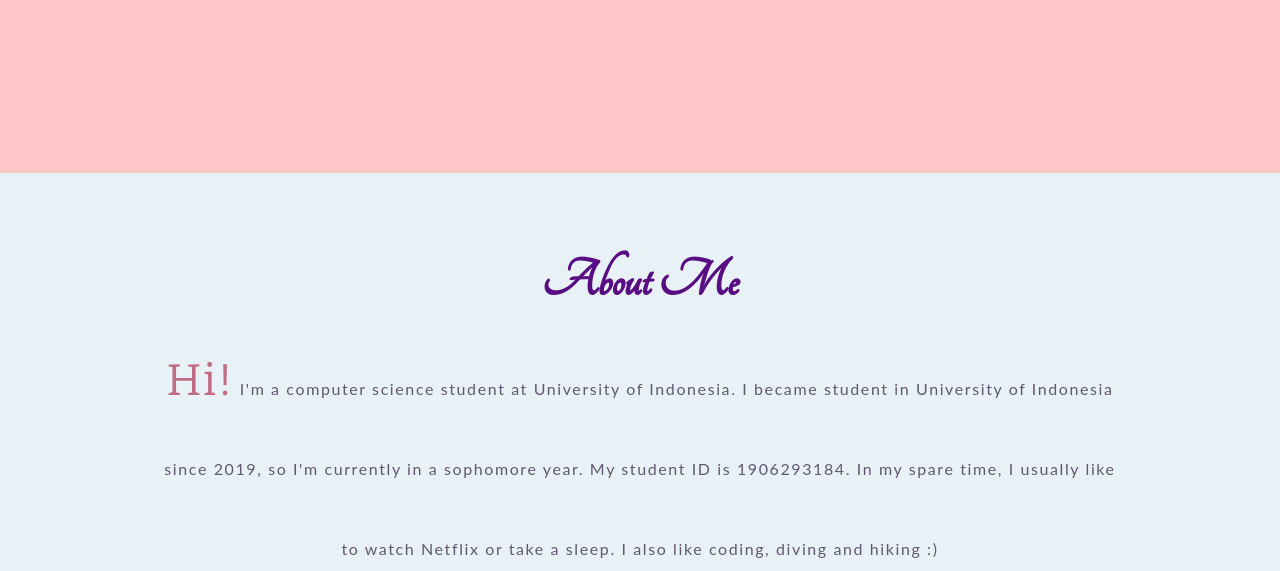
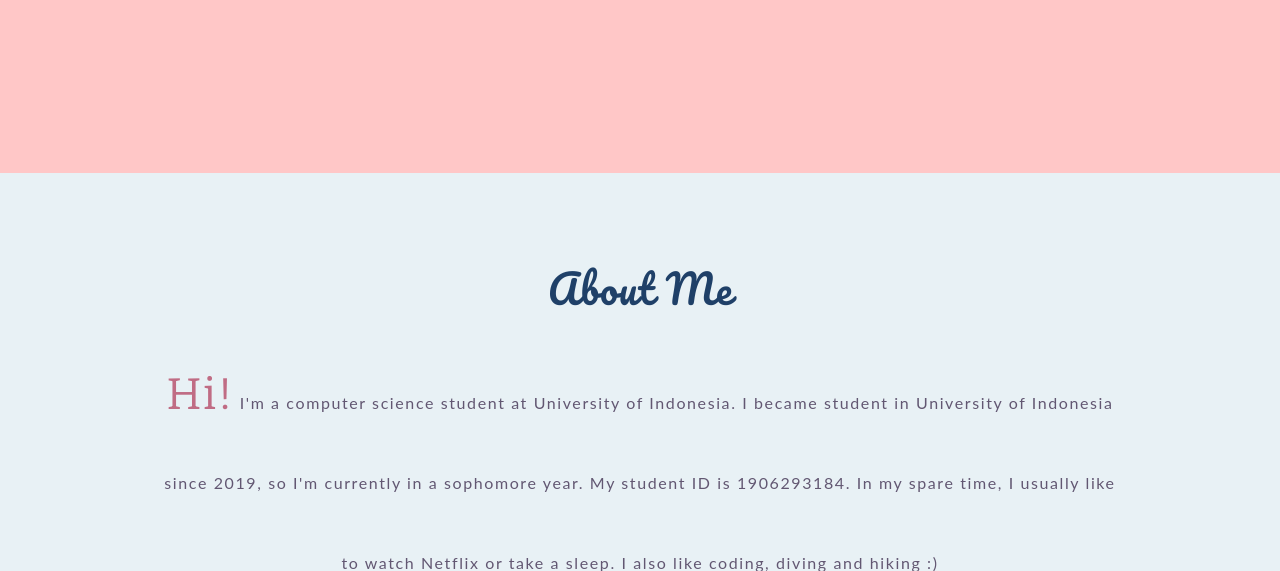
Before and after one commit to faisaladisoe/story-ppw, a Django app: page / in a window 1280 px wide. Shown: the part 627-1198 px from the top of the page. Run offline with Django 3.2, Linux system fonts and the light colour scheme.

Commit message:
changes in style

```diff
--- a/story1/static/story1/css/styles.css
+++ b/story1/static/story1/css/styles.css
@@ -48,9 +48,11 @@
 #aboutMe {
     text-align: center;
     padding-top: 5rem;
-    color: #590d82;
-    font-family: 'Tangerine', cursive;
-    font-size: 3.5rem;
+    color: #1f4068;
+    font-family: 'Pacifico', cursive;
+    letter-spacing: 0.05rem;
+    font-weight: 100;
+    font-size: 2.5rem;
 }
 
 #hi {
--- a/story1/templates/story1/index.html
+++ b/story1/templates/story1/index.html
@@ -4,7 +4,7 @@
 <head>
     <meta charset="UTF-8">
     <meta name="viewport" content="width=device-width, initial-scale=1.0">
-    <link href="https://fonts.googleapis.com/css2?family=Bitter&family=Courgette&family=Karla&family=Poppins&family=Sacramento&family=Tangerine&display=swap" rel="stylesheet">
+    <link href="https://fonts.googleapis.com/css2?family=Pacifico&family=Bitter&family=Courgette&family=Karla&family=Poppins&family=Sacramento&display=swap" rel="stylesheet">
     <link rel="stylesheet" href="{% static "story1/css/styles.css" %}">
     <link rel="shortcut icon" href="{% static "story1/images/f-thing.svg" %}" type="image/x-icon">
     <title>Biodata</title>
```
